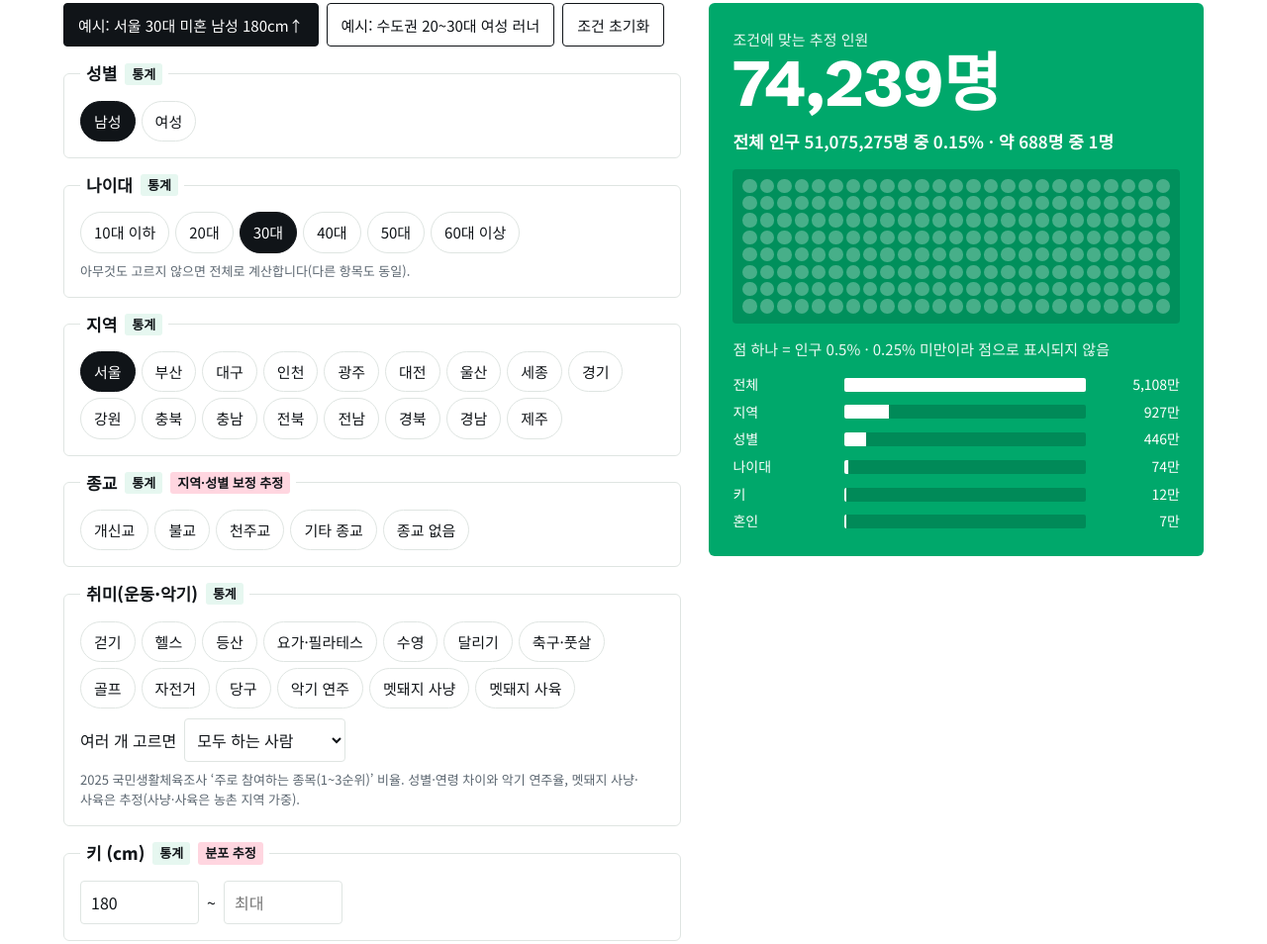
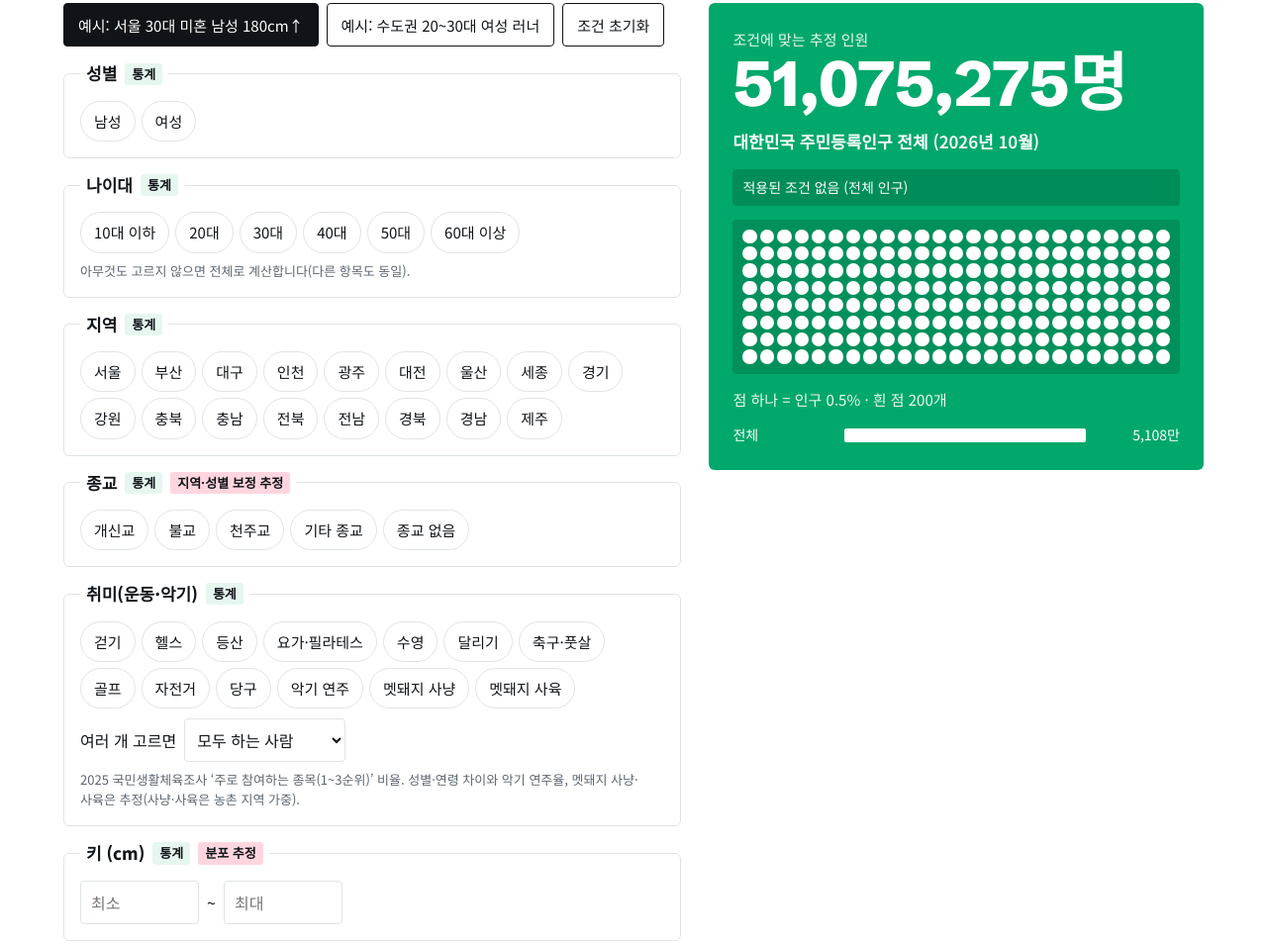
Before and after one commit to Chang-Hoon/how_many, a plain HTML site: page index.html in a window 1280 px wide. Shown: the part 206-1160 px from the top of the page at 99% size. Drawn offline with Linux system fonts and the light colour scheme.

Commit message:
update logic3

```diff
--- a/index.html
+++ b/index.html
@@ -31,6 +31,8 @@ h1{font-size:clamp(30px,4.4vw,48px);line-height:1.08;margin:0 0 8px;font-weight:
 .dots{display:grid;grid-template-columns:repeat(25,1fr);gap:3px;background:rgba(0,0,0,.14);padding:10px;border-radius:4px}
 .dots i{aspect-ratio:1;border-radius:50%;background:rgba(255,255,255,.28)}
 .dots i.on{background:#fff}
+.applied{font-size:14px;background:rgba(0,0,0,.16);border-radius:4px;padding:8px 10px;line-height:1.5}
+.applied b{font-weight:800}
 .funnel{display:grid;gap:6px;font-size:14px}
 .fr{display:grid;grid-template-columns:7.5em minmax(0,1fr) 6.2em;gap:8px;align-items:center}
 .bar{height:14px;background:rgba(0,0,0,.18);border-radius:2px;overflow:hidden}
@@ -100,6 +102,7 @@ button.pri{background:var(--ink);color:var(--bg)}
 <aside class="res" aria-live="polite">
   <div><small>조건에 맞는 추정 인원</small><div class="num" id="n">—</div></div>
   <div class="ratio" id="ratio"></div>
+  <div class="applied" id="applied"></div>
   <div class="dots" id="dots" aria-hidden="true"></div>
   <small id="dotcap"></small>
   <div class="funnel" id="fun"></div>
@@ -108,7 +111,7 @@ button.pri{background:var(--ink);color:var(--bg)}
 
 <section class="band notes"><div class="wrap">
 <h2>데이터 출처와 계산 방식</h2>
-<p class="hint" id="ver">앱 버전 2026-11-20 r10</p>
+<p class="hint" id="ver">앱 버전 2026-11-20 r11</p>
 <p class="lede" style="margin-bottom:14px">지역×성별×나이대(17×2×6칸)마다 인원을 두고, 각 조건의 확률을 그 칸의 성별·나이에 맞춰 곱한 뒤 모두 더합니다. 조건끼리는 서로 독립이라고 가정하므로(예: 소득과 키의 관계는 무시) 결과는 어림값으로 보세요.</p>
 <table class="stack"><thead><tr><th>항목</th><th>근거</th><th>처리</th></tr></thead><tbody id="src"></tbody></table>
 </div></section>
@@ -196,6 +199,13 @@ function run(){const c=read(),S=steps(c);let total=0;const acc=new Array(S.lengt
  $('ratio').textContent=!S.length?'대한민국 주민등록인구 전체 (2026년 10월)':Math.round(res)<1?`전체 인구 ${fmt(total)}명 중 1명 미만으로 추정`:`전체 인구 ${fmt(total)}명 중 ${pctTxt} · 약 ${fmt(1/pct)}명 중 1명`;
  const on=Math.round(pct*200);$('dots').innerHTML=Array.from({length:200},(_,i)=>`<i class="${i<on?'on':''}"></i>`).join('');
  $('dotcap').textContent=on?`점 하나 = 인구 0.5% · 흰 점 ${on}개`:'점 하나 = 인구 0.5% · 0.25% 미만이라 점으로 표시되지 않음';
+ const parts=[];const L=(n,v)=>v&&parts.push(`<b>${n}</b> ${v}`);
+ L('지역',c.reg.join('·'));L('성별',c.sex.map(x=>x==='M'?'남성':'여성').join('·'));L('나이',c.age.map(a=>AGE[a]).join('·'));
+ L('종교',c.rel.map(k=>RELK.find(r=>r[0]===k)[1]).join('·'));L('취미',c.hob.map(i=>HOB[i][0]).join(c.hmode==='and'?' + ':' 또는 '));
+ const rg=(a,b,u)=>(a>-Infinity&&a>0)||b<Infinity?`${a>0&&a>-Infinity?a:''}~${b<Infinity?b:''}${u}`:'';
+ L('키',rg(c.h1,c.h2,'cm'));L('몸무게',rg(c.w1,c.w2,'kg'));L('소득',rg(c.i1,c.i2,'만원'));
+ L('혼인',c.mar.map(k=>MARK[k]).join('·'));L('안경',c.gla==='any'?'':c.gla==='y'?'씀':'안 씀');L('탈모',{any:'',none:'없음',sym:'증상 있음',bald:'대머리 수준'}[c.bal]);
+ $('applied').innerHTML=parts.length?'적용된 조건 — '+parts.join(' · '):'적용된 조건 없음 (전체 인구)';
  const rows=[['전체',total]].concat(S.map((st,k)=>[st[0],acc[k]]));
  $('fun').innerHTML=rows.map(([l,v])=>`<div class="fr"><span>${l}</span><span class="bar"><b style="width:${Math.max(v/total*100,v>0?.6:0)}%"></b></span><span>${v>=1e4?fmt(v/1e4)+'만':fmt(v)}</span></div>`).join('');
  try{localStorage.setItem('popcalc',JSON.stringify(snap()))}catch(e){}}
@@ -207,7 +217,7 @@ document.querySelectorAll('[data-p]').forEach(b=>b.addEventListener('click',()=>
 $('reset').addEventListener('click',()=>{load({});run()});
 $('f').addEventListener('input',run);$('f').addEventListener('change',run);
 let saved=null;try{saved=JSON.parse(localStorage.getItem('popcalc'))}catch(e){}
-load(saved||PRE[0]);run();
+load(saved||{});run();
 
 const SRC=[['지역·성별·나이','행정안전부 주민등록 인구통계 2026년 10월(k-calc.com 정리값). 총 51,075,282명','일부 지역 0~9세 여성 값 추출 오류는 남성값×0.953으로 보정 후 지역·성별 총계에 맞춰 재조정'],
  ['종교','한국갤럽 「한국인의 종교 1983~2025」: 종교인 40%(개신교 18·불교 16·천주교 6), 20대 4명 중 3명 무교, 60대 이상 절반 이상 종교 있음','연령별 비율은 위 수치에 맞춘 근사. 여성 ×1.12, 남성 ×0.88, 지역 배수는 2015 센서스의 지역 경향(영남 불교, 호남·수도권 개신교)을 근사 반영'],
```
